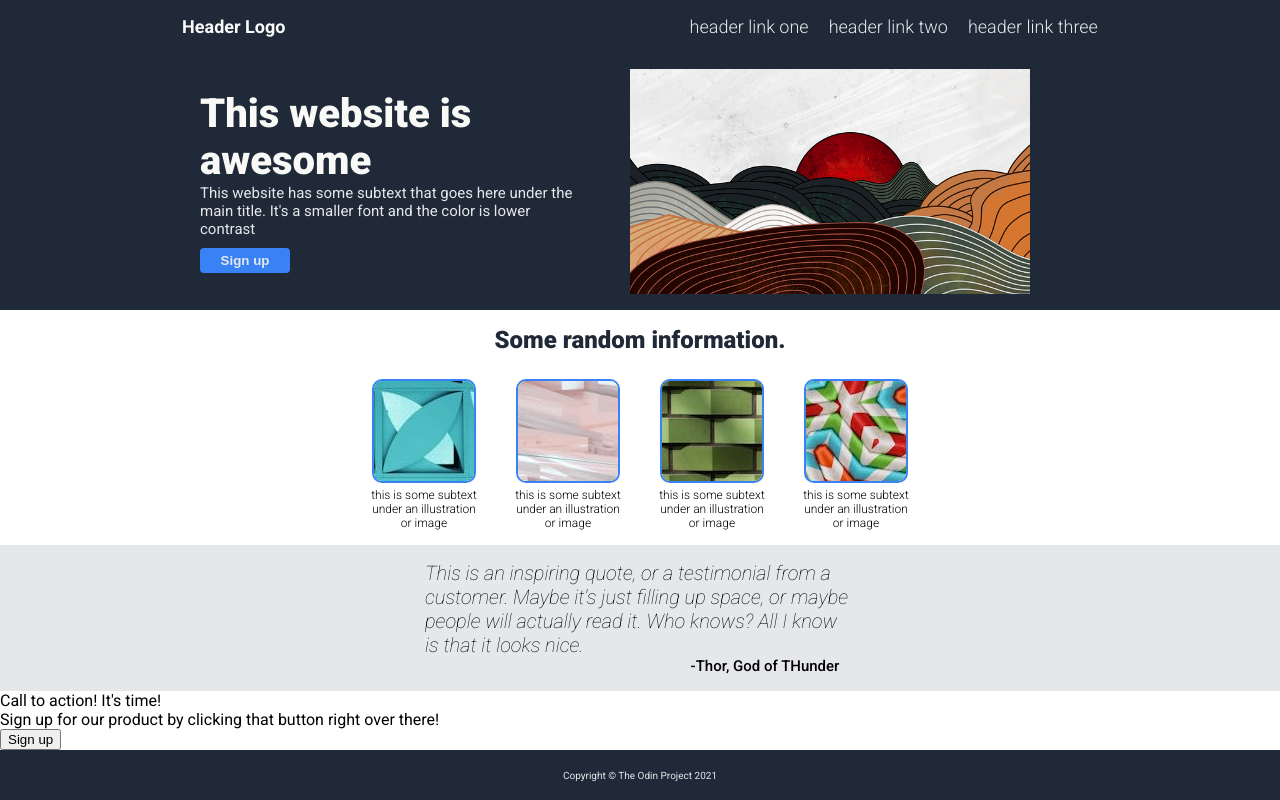
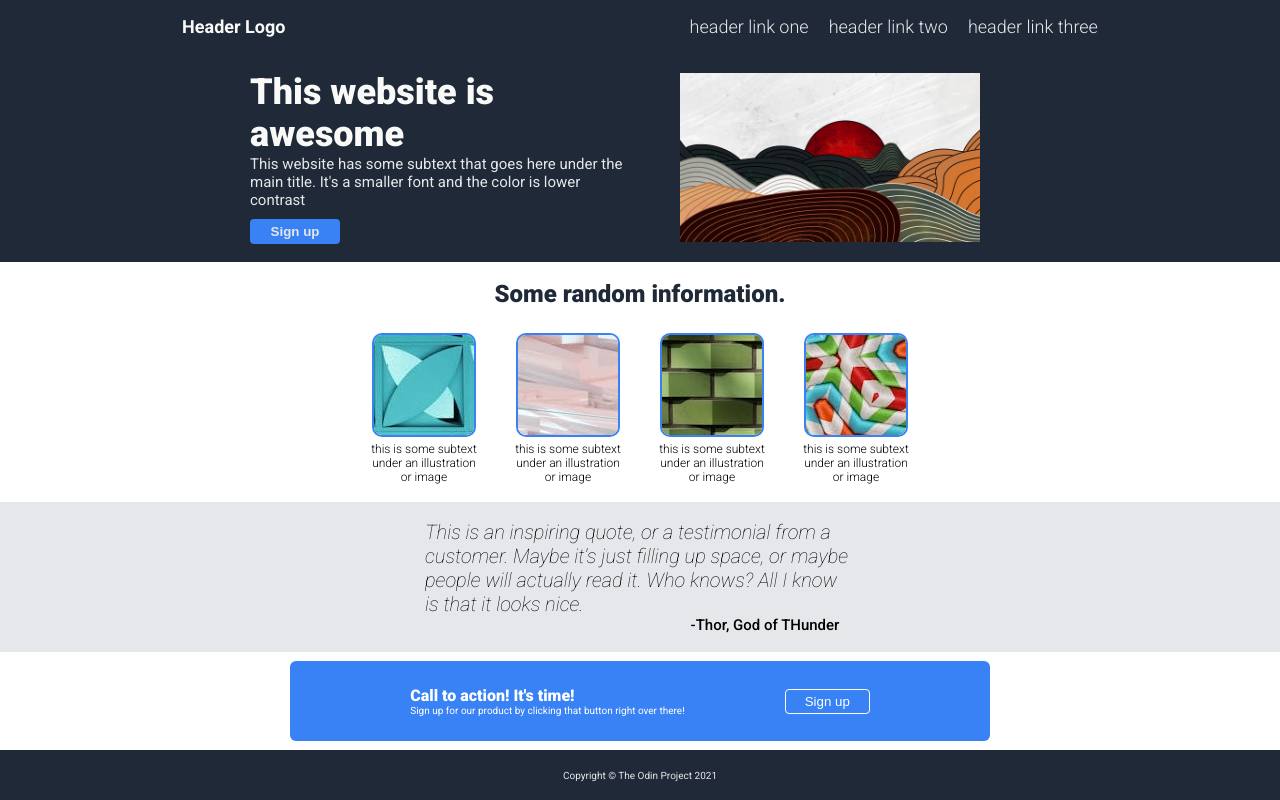
Before and after one commit to LuaV16/odin-landing-page, a plain HTML site: page index.html in a window 1280 px wide. Drawn offline with Linux system fonts and the light colour scheme.

Commit message:
Finish CSS and added some new containers to HTML
Finished styling landing page and added new containers to HTML

```diff
--- a/index.html
+++ b/index.html
@@ -59,9 +59,13 @@
         </div>
 
         <div class="sign-up-area">
-            <div class="sign-title">Call to action! It's time!</div>
-            <div class="sign-subtext">Sign up for our product by clicking that button right over there!</div>
-            <button>Sign up</button>
+            <div class="blue">
+                <div class="sign-up-left">
+                    <div class="sign-title">Call to action! It's time!</div>
+                    <div class="sign-subtext">Sign up for our product by clicking that button right over there!</div>
+                </div>
+                <button class="second-button">Sign up</button>
+            </div>
         </div>
 
         <div class="footer">
--- a/styles.css
+++ b/styles.css
@@ -56,9 +56,8 @@ ul{
 
 .landscape{
     height: auto;
-    width: 400px;
-    max-width: 640px;
-    max-height: 240px;
+    width: 300px;
+    max-width: 300px;
     margin: 0px 50px;
 }
 
@@ -69,7 +68,7 @@ ul{
 }
 
 .big-text{
-    font-size: 40px;
+    font-size: 36px;
     color: #F9FAF8;
     font-weight: 900;
     flex-wrap: wrap;
@@ -156,3 +155,40 @@ ul{
     text-align: center;
     max-width: 110px;
 }
+
+.sign-up-area{
+    display: flex;
+    flex: 0.5;
+    align-items: center;
+    justify-content: center;
+}
+
+.blue{
+    display: flex;
+    justify-content: center;
+    align-items: center;
+    background-color: #3882F6;
+    width: 700px;
+    height: 80px;
+    border-radius: 6px;
+}
+
+.sign-title{
+    color: white;
+    font-weight: 800;
+}
+
+.sign-subtext{
+    color: white;
+    font-size: 10px;
+}
+
+.second-button{
+    border: 1px solid white;
+    border-radius: 4px;
+    background-color: #3882F6;
+    color: white;
+    width: 85px;
+    height: 25px;
+    margin-left: 100px;
+}
```
